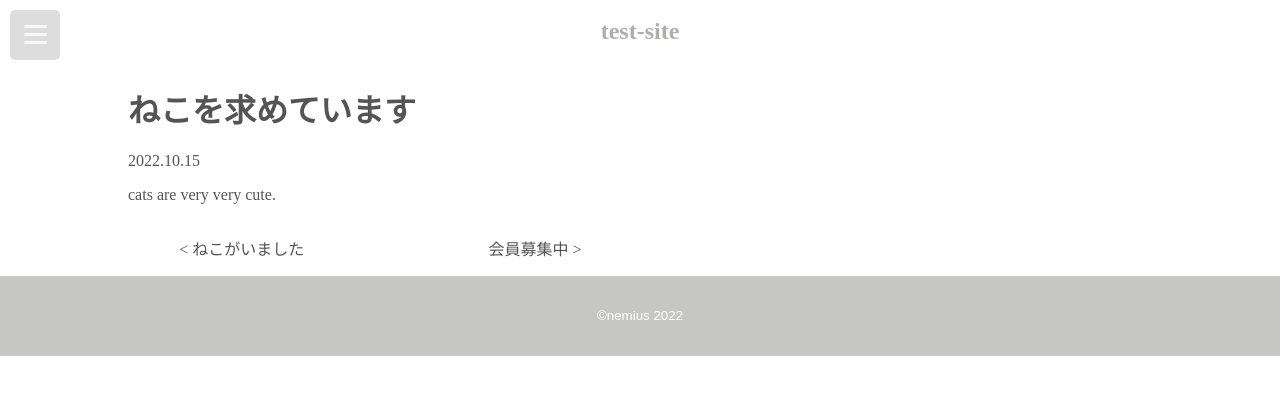
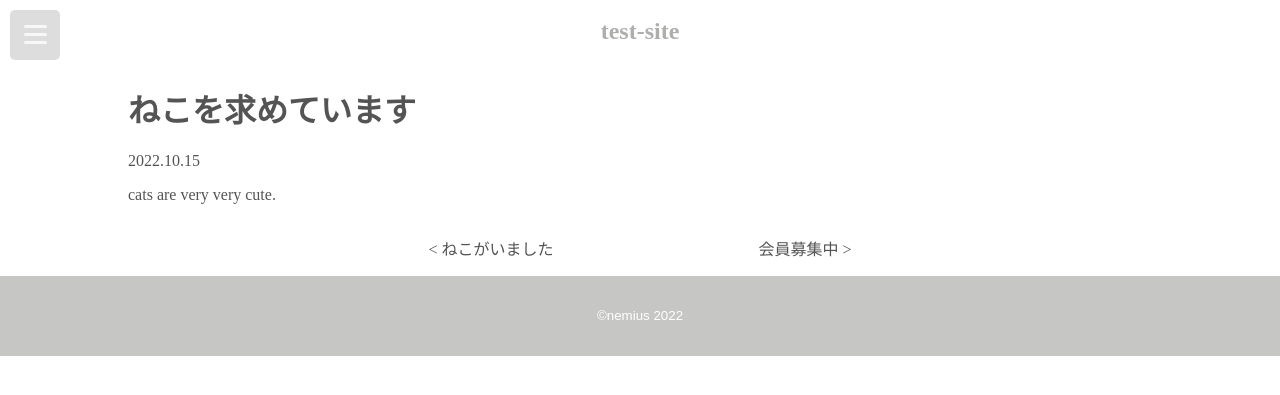
Before and after one commit to n0cti1ucent/test-site, a Jekyll site: the page built from _posts/2022-10-15-cat.md, in a window 1280 px wide. Shown: the top 395 px of the page. Built offline with Jekyll 4.4.1, drawn with Linux system fonts in a browser that asks for light colours.

Commit message:
adjust post view

```diff
--- a/assets/css/post.css
+++ b/assets/css/post.css
@@ -8,9 +8,7 @@ body {
 }
 
 .pager {
-    width: 90%;
     display: flex;
-    margin: 0 auto;
 }
 
 .pager a {
@@ -23,7 +21,9 @@ body {
 
 .pager__item--next {
     margin-right: 10%;
+    margin-left: auto;
 }
 .pager__item--prev {
     margin-left: 10%;
+    margin-right: auto;
 }
```
